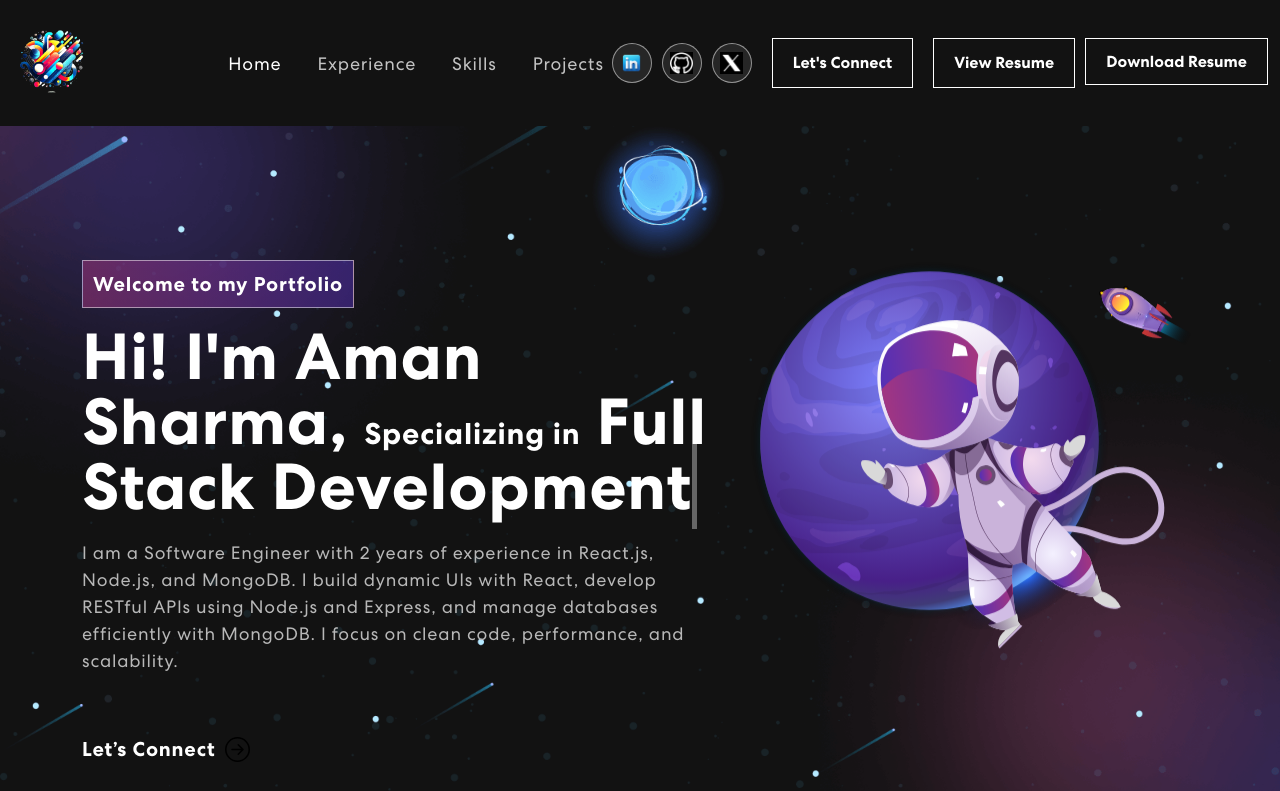
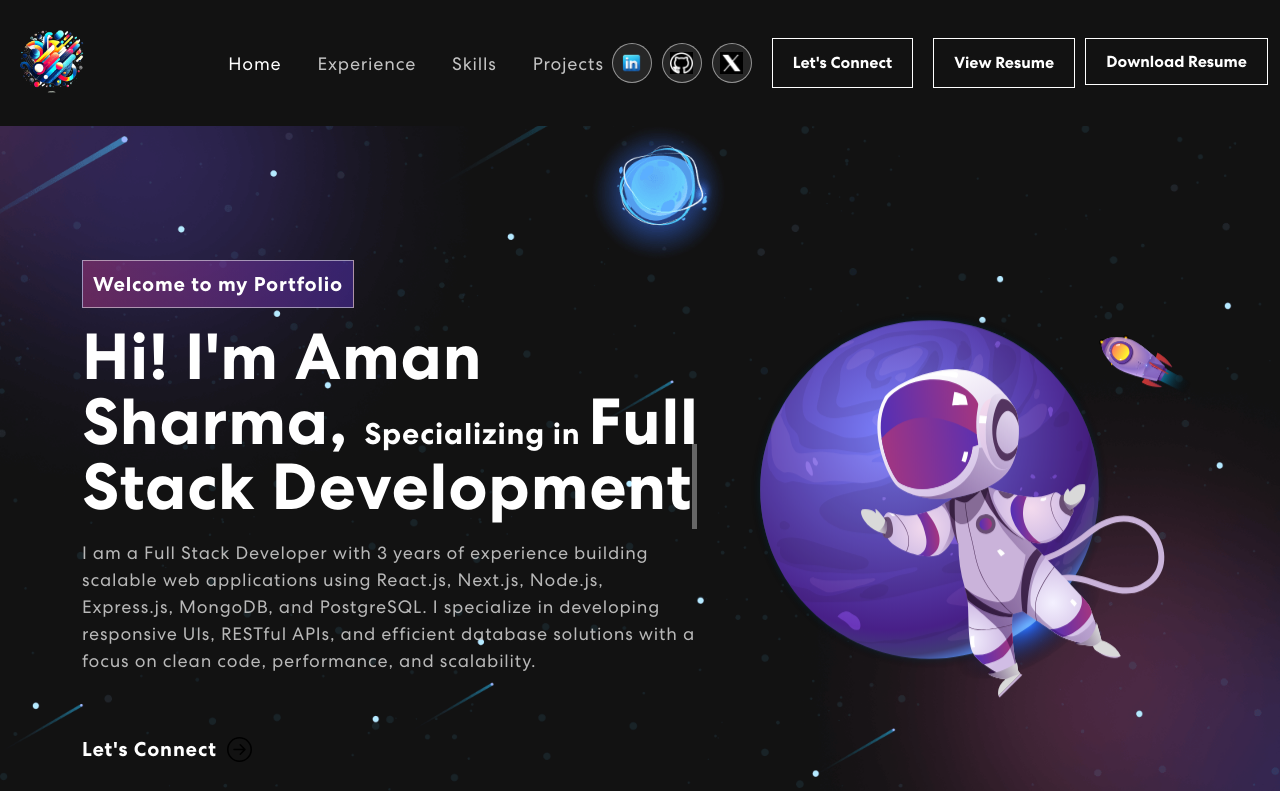
Before and after one commit to Aman2907/portfolio, a React (Vite) app: page / in a window 1280 px wide. Shown: the top 791 px of the page. Built offline with nearby package versions, Linux system fonts and the light colour scheme.

Commit message:
arvo aiand ui

```diff
--- a/src/Components/Banner.jsx
+++ b/src/Components/Banner.jsx
@@ -1,77 +1,127 @@
-import { useState, useEffect } from "react";
+import { useState, useEffect, useCallback } from "react";
 import { Container, Row, Col } from "react-bootstrap";
 import headerImg from "../assets/img/header-img.svg";
-import { ArrowRightCircle } from 'react-bootstrap-icons';
-import 'animate.css';
-import TrackVisibility from 'react-on-screen';
+import { ArrowRightCircle } from "react-bootstrap-icons";
+import "animate.css";
+import TrackVisibility from "react-on-screen";
 
 export const Banner = () => {
   const [loopNum, setLoopNum] = useState(0);
   const [isDeleting, setIsDeleting] = useState(false);
-  const [text, setText] = useState('');
+  const [text, setText] = useState("");
   const [delta, setDelta] = useState(300 - Math.random() * 100);
-  const [index, setIndex] = useState(1);
-  const toRotate = [ "Full Stack Development", "Frontend Development", "Backend Development"];
+
+  const toRotate = [
+    "Full Stack Development",
+    "Frontend Development",
+    "Backend Development",
+  ];
+
   const period = 2000;
 
-  useEffect(() => {
-    let ticker = setInterval(() => {
-      tick();
-    }, delta);
+  const tick = useCallback(() => {
+    const i = loopNum % toRotate.length;
+    const fullText = toRotate[i];
 
-    return () => { clearInterval(ticker) };
-  }, [text])
-
-  const tick = () => {
-    let i = loopNum % toRotate.length;
-    let fullText = toRotate[i];
-    let updatedText = isDeleting ? fullText.substring(0, text.length - 1) : fullText.substring(0, text.length + 1);
+    const updatedText = isDeleting
+      ? fullText.substring(0, text.length - 1)
+      : fullText.substring(0, text.length + 1);
 
     setText(updatedText);
 
     if (isDeleting) {
-      setDelta(prevDelta => prevDelta / 2);
+      setDelta((prevDelta) => prevDelta / 2);
     }
 
     if (!isDeleting && updatedText === fullText) {
       setIsDeleting(true);
-      setIndex(prevIndex => prevIndex - 1);
       setDelta(period);
-    } else if (isDeleting && updatedText === '') {
+    } else if (isDeleting && updatedText === "") {
       setIsDeleting(false);
-      setLoopNum(loopNum + 1);
-      setIndex(1);
+      setLoopNum((prevLoopNum) => prevLoopNum + 1);
       setDelta(500);
-    } else {
-      setIndex(prevIndex => prevIndex + 1);
     }
-  }
+  }, [loopNum, isDeleting, text]);
+
+  useEffect(() => {
+    const ticker = setInterval(() => {
+      tick();
+    }, delta);
+
+    return () => clearInterval(ticker);
+  }, [tick, delta]);
 
   return (
     <section className="banner" id="home">
       <Container>
-        <Row className="aligh-items-center">
+        <Row className="align-items-center">
           <Col xs={12} md={6} xl={7}>
             <TrackVisibility>
-              {({ isVisible }) =>
-              <div className={isVisible ? "animate__animated animate__fadeIn" : ""}>
-                <span className="tagline"> Welcome to my Portfolio </span>
-                <h1>{`Hi! I'm Aman Sharma, `} <span className="expert"> Specializing  in</span> <span className="txt-rotate" dataPeriod="1000" data-rotate='[ "Full Stack Development", "Frontend Development", "Backend Development"]'><span className="wrap">{text}</span></span></h1>
-                  <p>I am a Software Engineer with 2 years of experience in React.js, Node.js, and MongoDB. I build dynamic UIs with React, develop RESTful APIs using Node.js and Express, and manage databases efficiently with MongoDB. I focus on clean code, performance, and scalability.</p>
-                  <button  onClick={() => document.getElementById('connect')?.scrollIntoView({ behavior: 'smooth' })}>Let’s Connect <ArrowRightCircle size={25} /></button>
-              </div>}
+              {({ isVisible }) => (
+                <div
+                  className={
+                    isVisible
+                      ? "animate__animated animate__fadeIn"
+                      : ""
+                  }
+                >
+                  <span className="tagline">
+                    Welcome to my Portfolio
+                  </span>
+
+                  <h1>
+                    Hi! I'm Aman Sharma,{" "}
+                    <span className="expert">Specializing in </span>
+                    <span className="txt-rotate">
+                      <span className="wrap">{text}</span>
+                    </span>
+                  </h1>
+
+                  <p>
+                    I am a Full Stack Developer with 3 years of experience
+                    building scalable web applications using React.js,
+                    Next.js, Node.js, Express.js, MongoDB, and PostgreSQL.
+                    I specialize in developing responsive UIs, RESTful APIs,
+                    and efficient database solutions with a focus on clean
+                    code, performance, and scalability.
+                  </p>
+
+                  <button
+                    onClick={() =>
+                      document
+                        .getElementById("connect")
+                        ?.scrollIntoView({
+                          behavior: "smooth",
+                        })
+                    }
+                  >
+                    Let's Connect <ArrowRightCircle size={25} />
+                  </button>
+                </div>
+              )}
             </TrackVisibility>
           </Col>
+
           <Col xs={12} md={6} xl={5}>
             <TrackVisibility>
-              {({ isVisible }) =>
-                <div className={isVisible ? "animate__animated animate__zoomIn" : ""}>
-                  <img src={headerImg} alt="Header Img"/>
-                </div>}
+              {({ isVisible }) => (
+                <div
+                  className={
+                    isVisible
+                      ? "animate__animated animate__zoomIn"
+                      : ""
+                  }
+                >
+                  <img
+                    src={headerImg}
+                    alt="Aman Sharma portfolio illustration"
+                  />
+                </div>
+              )}
             </TrackVisibility>
           </Col>
         </Row>
       </Container>
     </section>
-  )
-}
+  );
+};
```
